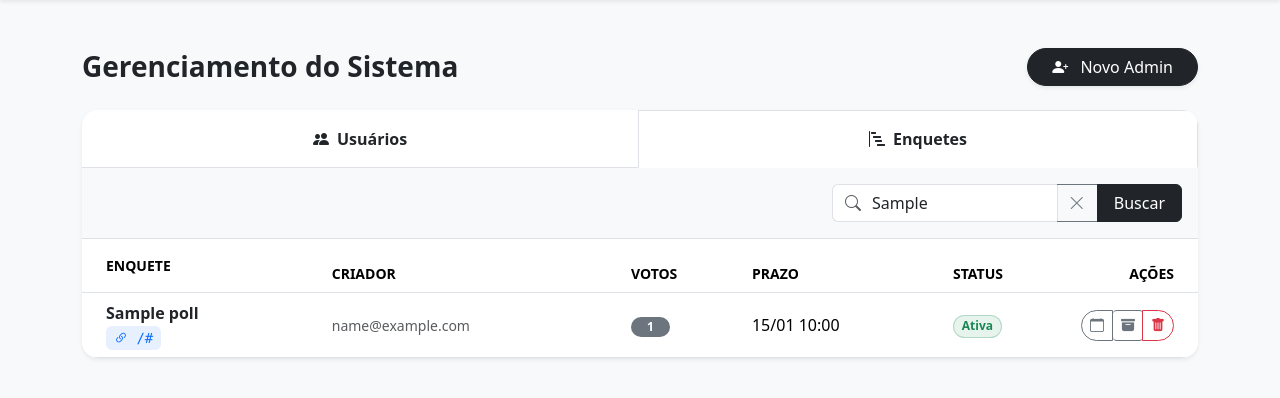
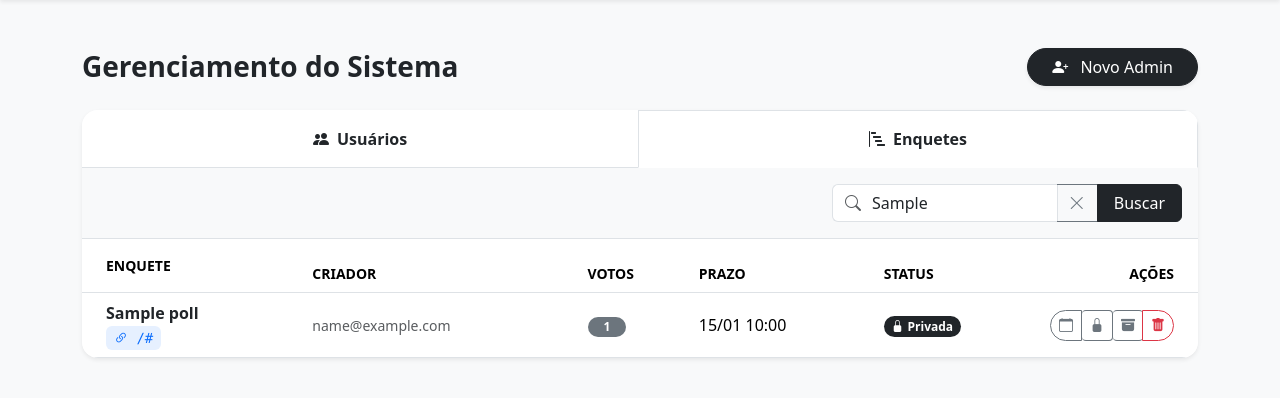
Before and after one commit to AprendendoLinux/enquetes, a FastAPI app: template app/templates/admin_dashboard.html in a window 1280 px wide, after a click on "Enquetes". Shown: the part 60-458 px from the top of the page. Run offline with FastAPI, Linux system fonts and the light colour scheme; the template is opened without the code that fills it: most values are stand-ins (such as "Sample title", 1, 10 or a date in 2020); parts of the project's set-up code (start-up, migrations or seed data) failed here and were passed over.

Commit message:
Botão na área de admin

```diff
--- a/app/templates/admin_dashboard.html
+++ b/app/templates/admin_dashboard.html
@@ -220,15 +220,27 @@
                                     <td>
                                         {% if p.archived %}
                                             <span class="badge bg-secondary rounded-pill">Arquivada</span>
+                                        {% elif not p.is_public %}
+                                            <span class="badge bg-dark rounded-pill"><i class="bi bi-lock-fill me-1"></i>Privada</span>
                                         {% else %}
-                                            <span class="badge bg-success bg-opacity-10 text-success border border-success border-opacity-25 rounded-pill">Ativa</span>
+                                            <span class="badge bg-success bg-opacity-10 text-success border border-success border-opacity-25 rounded-pill">Pública</span>
                                         {% endif %}
                                     </td>
                                     <td class="text-end pe-4 col-actions">
                                         <div class="btn-group">
-                                            <button class="btn btn-sm btn-outline-secondary rounded-start-pill" data-bs-toggle="modal" data-bs-target="#dateModal{{ p.id }}">
+                                            <button class="btn btn-sm btn-outline-secondary rounded-start-pill" data-bs-toggle="modal" data-bs-target="#dateModal{{ p.id }}" title="Alterar Prazo">
                                                 <i class="bi bi-calendar"></i>
                                             </button>
+
+                                            <form action="/admin/polls/{{ p.id }}/toggle_visibility" method="post" class="d-inline">
+                                                <button class="btn btn-sm btn-outline-secondary border-start-0" title="{% if p.is_public %}Tornar Privada{% else %}Tornar Pública{% endif %}">
+                                                    {% if p.is_public %}
+                                                        <i class="bi bi-globe"></i>
+                                                    {% else %}
+                                                        <i class="bi bi-lock-fill"></i>
+                                                    {% endif %}
+                                                </button>
+                                            </form>
 
                                             <form action="/admin/polls/{{ p.id }}/toggle_archive" method="post" class="d-inline">
                                                 <button class="btn btn-sm btn-outline-secondary border-start-0 border-end-0" title="Arquivar/Desarquivar">
```
Also changed, not shown: app/admin.py (+13 -1 lines).
